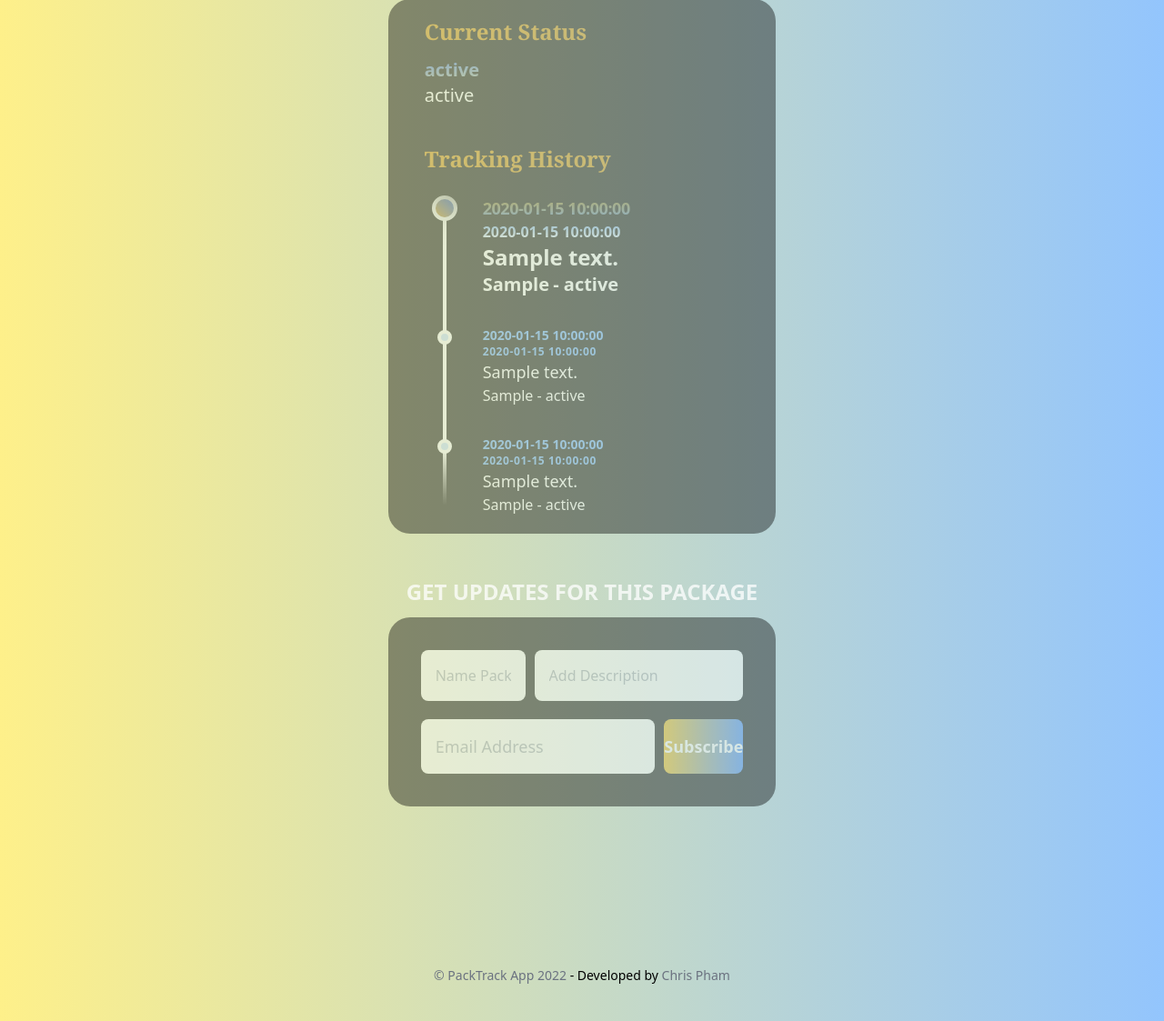
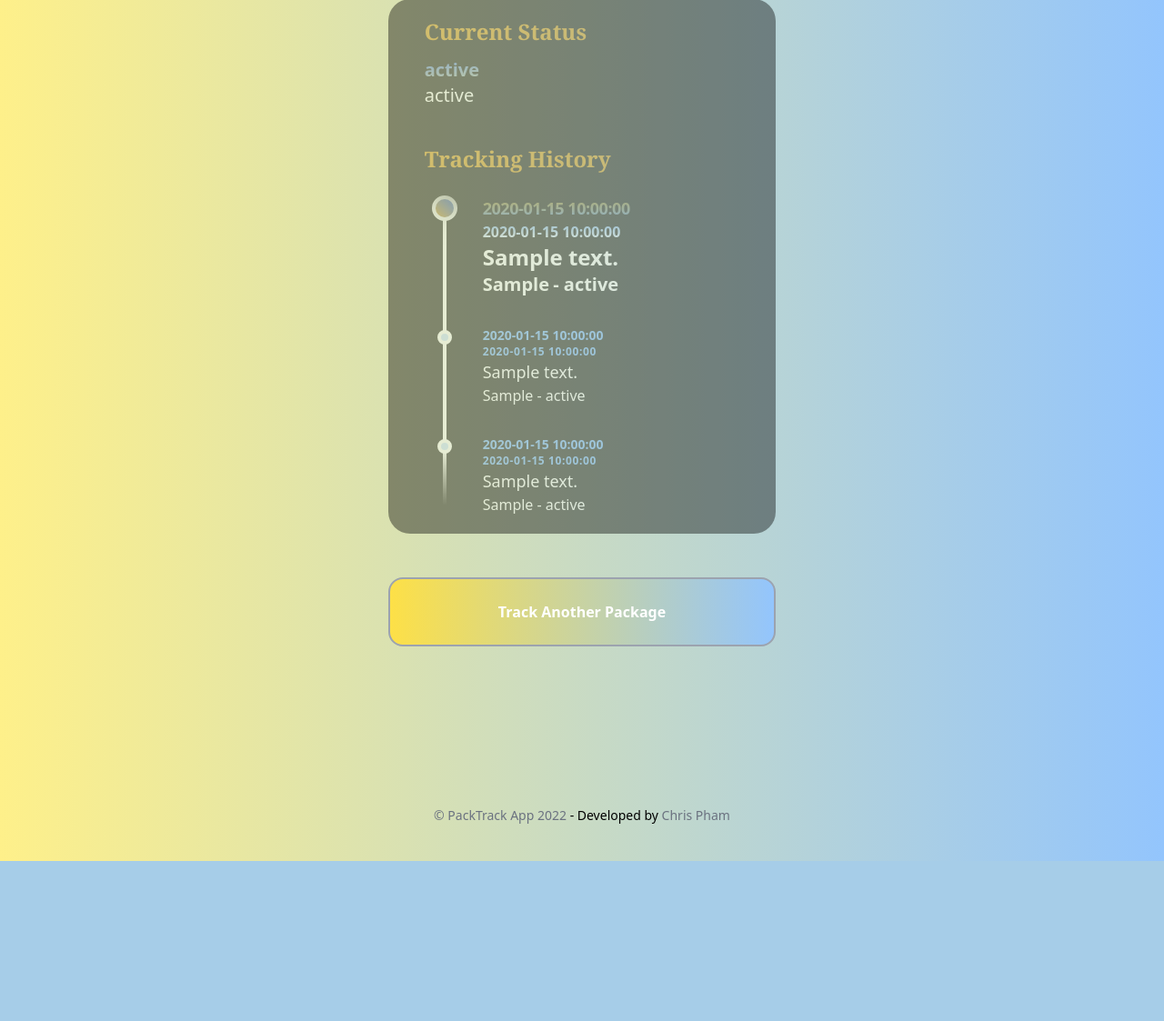
Before and after one commit to chrispham0502/PackageTrackingApp, a Flask app: template packtrack/templates/track.html in a window 1280 px wide. Shown: the part 329-1452 px from the top of the page at 91% size. After the commit the page ends 1276 px from the top, so only its background shows below. Run offline with Flask 2, Linux system fonts and the light colour scheme; the template is opened without the code that fills it: most values are stand-ins (such as "Sample title", 1, 10 or a date in 2020); style sheets or scripts are compiled from the project's sources.

Commit message:
Add delivered package option

```diff
--- a/packtrack/templates/track.html
+++ b/packtrack/templates/track.html
@@ -14,6 +14,7 @@
         </h1>
     </div>
 
+    <!-- Tracking Information -->
     <div class="rounded-3xl flex flex-col w-full sm:w-3/4 md:w-full xl:w-2/3 justify-center items-center content-center mx-auto px-5 md:px-10 py-5 mt-10 bg-black opacity-40">
 
         <section class="w-full">
@@ -76,11 +77,20 @@
         </section>
     </div>
 
-
-
-    <div class="flex flex-col w-full md:w-full xl:w-2/3  justify-center overflow-y-hidden mx-auto mt-12 ">
-         <!-- Text -->
-         <div>
+    <!-- Bottom -->
+    <div class="flex flex-col w-full md:w-full xl:w-2/3  justify-center mx-auto mt-12 ">
+        <!-- If delivered give option to go back to homepage -->
+        {% if status != "DELIVERED" %}
+        <div>
+            <form action="/">
+                <button class= "w-full font-bold bg-gradient-to-r border-2 border-gray-400 from-yellow-300 to-blue-300 hover:from-blue-300 hover:via-green-100 hover:to-yellow-300 text-white rounded-2xl focus:ring transform transition hover:scale-105 duration-300 ease-in-out
+                py-4 xl:py-6" type="submit">Track Another Package</button>
+            </form>
+        </div>
+        <!-- If not delivered give option to subscribe to package update -->
+        {% else %}
+        <!-- Text -->
+        <div>
             <h1 class="font-bold text-center text-white opacity-75
                 md:text-2xl ">
                 GET UPDATES FOR THIS PACKAGE
@@ -141,7 +151,7 @@
                 </div>
             </div>
         </form>
-
+        {% endif %}
     </div>
 </div>
 
```
